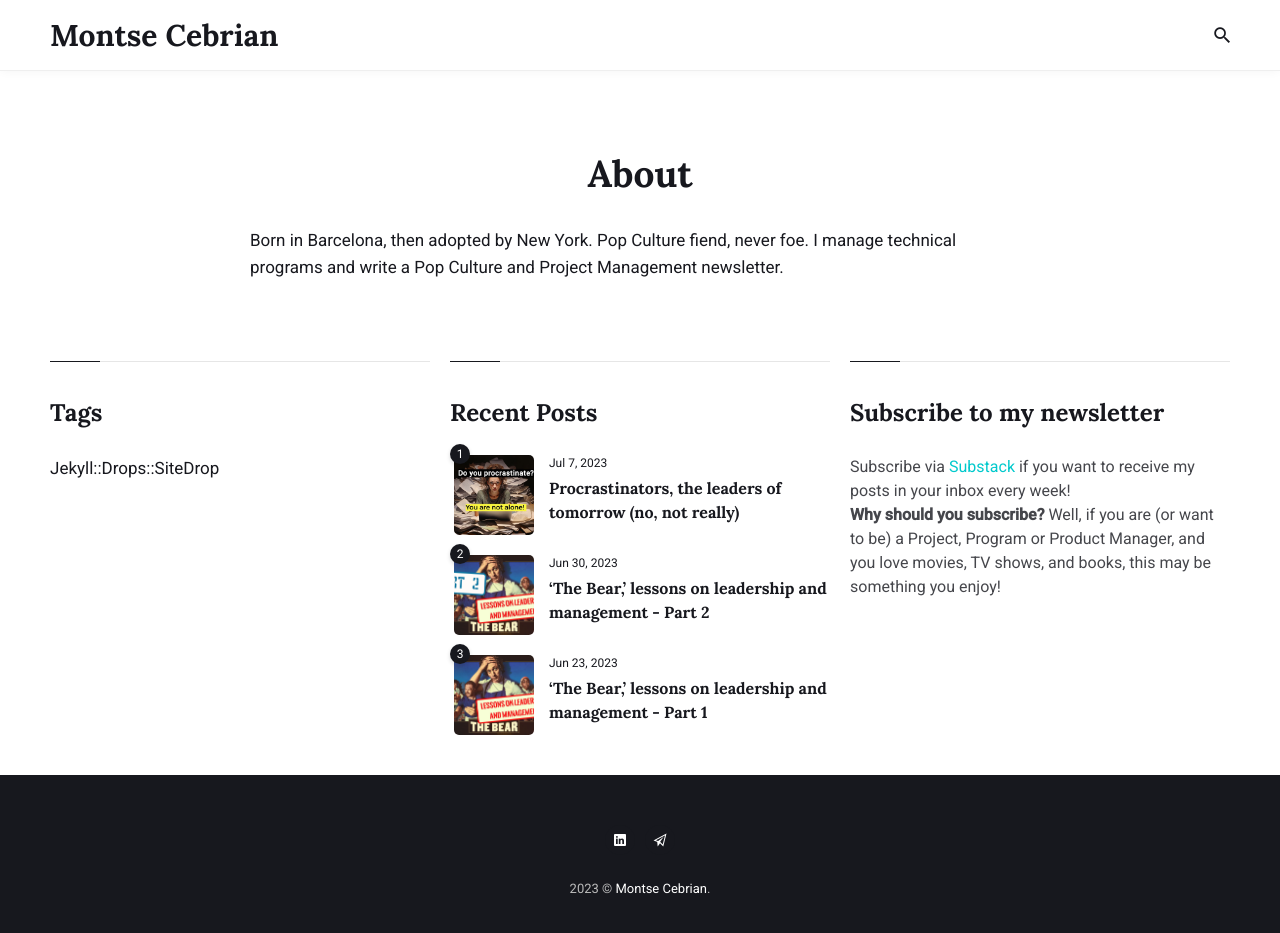
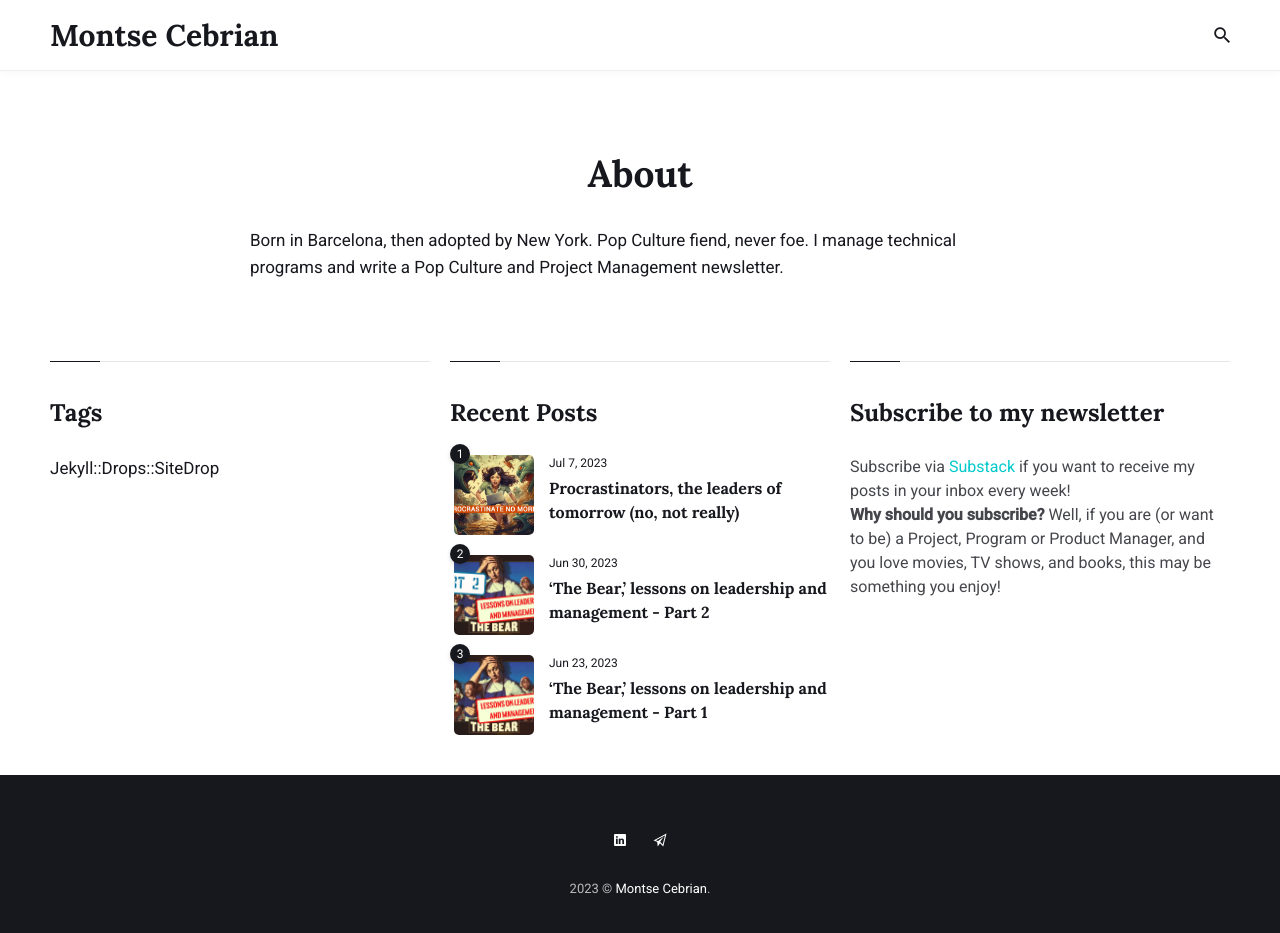
Before and after one commit to montsecebrian/montsecebrian.github.io, a Jekyll site: the page built from _pages/about.md, in a window 1280 px wide and 942 px high. Shown: the top 933 px of the window. Built offline with Jekyll 4.4.1, drawn with Linux system fonts in a browser that asks for light colours; nearby versions of some CDN libraries.

Commit message:
Pic change on procrastination post

```diff
--- a/_posts/2023-07-07-Procrastinators.markdown
+++ b/_posts/2023-07-07-Procrastinators.markdown
@@ -2,7 +2,7 @@
 layout: post
 title:  Procrastinators, the leaders of tomorrow (no, not really)
 date:   2023-07-07 15:01:35 +0300
-image:  '/images/procrastination01.jpg'
+image:  '/images/procrastination04.jpg'
 tags:   [Project-Management]
 ---
 
```
Also changed, not shown: images/procrastination04.jpg (added).
